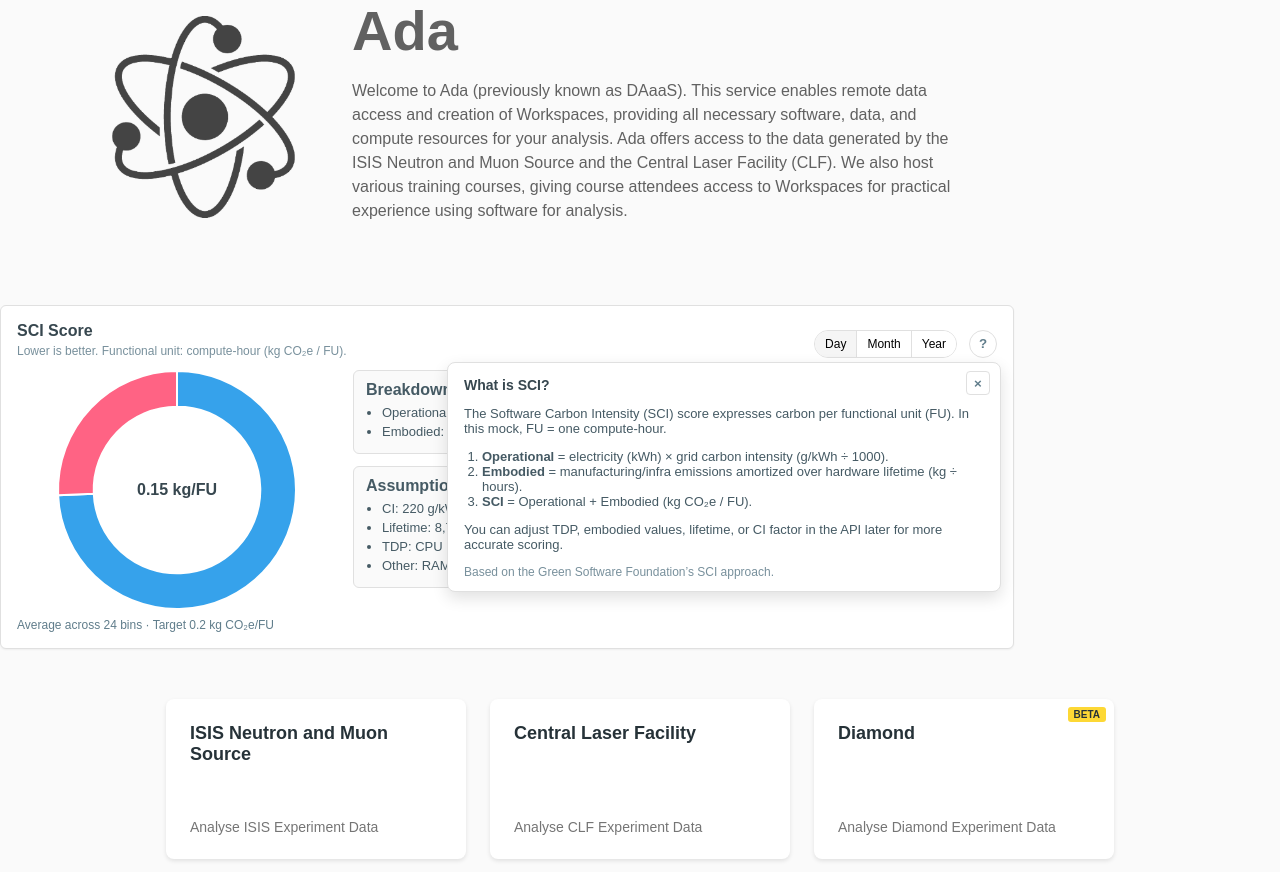
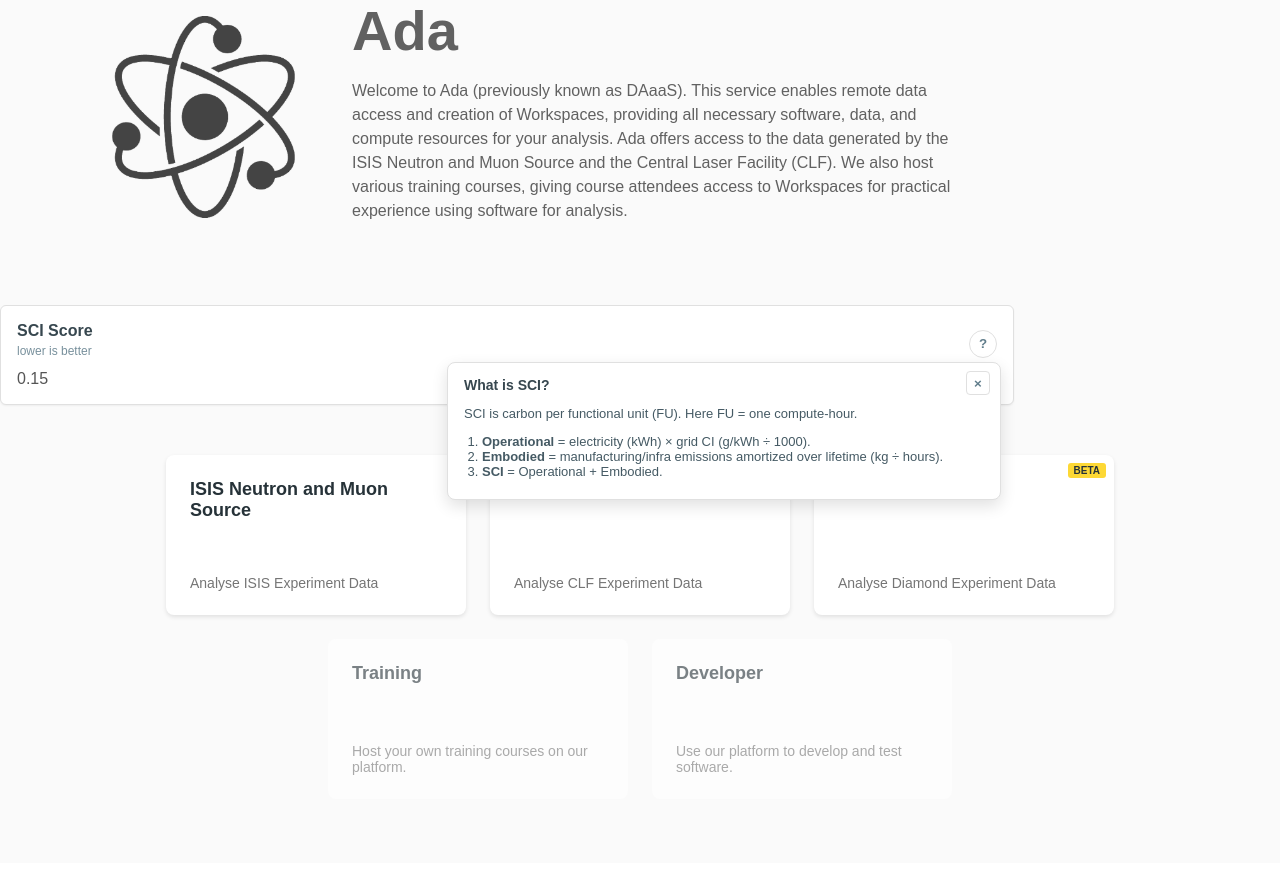
Before and after one commit to prodmodfour/Ada_Carbon_Monitoring_Implementation_Documentation, a Django app: page / in a window 1280 px wide, after a click that opens the changed part. Shown: the part 114-986 px from the top of the page. After the commit the page ends 889 px from the top, so only its background shows below. Run offline with Django 4.2, Linux system fonts and the light colour scheme.

Commit message:
Simplified sci card

```diff
--- a/source/main/static/css/style.css
+++ b/source/main/static/css/style.css
@@ -726,3 +726,19 @@
 .metric-list li{margin:4px 0}
 
 .sci-note{margin-top:8px;font-size:12px;color:#607d8b}
+/* Tighter SCI layout */
+.sci-body.slim{display:grid;grid-template-columns:320px 1fr;gap:16px;margin-top:12px}
+@media (max-width: 900px){ .sci-body.slim{grid-template-columns:1fr} }
+
+.sci-chart{position:relative;width:100%;height:240px}
+.sci-chart canvas{width:100% !important;height:100% !important;display:block}
+.sci-center.big{font-size:22px}
+
+/* Status badge */
+.status-badge{display:inline-block;margin-left:8px;padding:4px 8px;border-radius:999px;font-size:12px;font-weight:600}
+.status-badge.good{background:#e8f5e9;color:#1b5e20}
+.status-badge.warn{background:#fff8e1;color:#8d6e00}
+.status-badge.bad{background:#ffebee;color:#b71c1c}
+
+/* Utility */
+.muted{color:#78909c;margin-left:6px}
--- a/source/main/templates/home.html
+++ b/source/main/templates/home.html
@@ -36,61 +36,31 @@
     <div class="sci-head">
       <div>
         <div class="sci-title">SCI Score</div>
-        <div class="sci-caption">Lower is better. Functional unit: compute-hour (kg CO₂e / FU).</div>
+        <div class="sci-caption">lower is better</div>
       </div>
-      <div class="sci-controls">
-        <div class="seg">
-          <button class="seg-btn active" data-sci-range="day" aria-pressed="true">Day</button>
-          <button class="seg-btn" data-sci-range="month" aria-pressed="false">Month</button>
-          <button class="seg-btn" data-sci-range="year" aria-pressed="false">Year</button>
-        </div>
-        <button id="sciHelpBtn" class="sci-help-btn" aria-haspopup="dialog" aria-expanded="false" aria-controls="sciHelp" title="What is SCI?">?</button>
-      </div>
+      <button id="sciHelpBtn" class="sci-help-btn"
+              aria-haspopup="dialog" aria-expanded="false"
+              aria-controls="sciHelp" title="What is SCI?">?</button>
     </div>
 
-    <!-- Help popover -->
+    <!-- Help popover (kept) -->
     <div class="sci-popover hidden" id="sciHelp" role="dialog" aria-modal="true" aria-label="About SCI Score">
       <button class="sci-popover-close" id="sciHelpClose" aria-label="Close">×</button>
       <h4>What is SCI?</h4>
-      <p>The Software Carbon Intensity (SCI) score expresses carbon per functional unit (FU). In this mock, FU = one compute-hour.</p>
+      <p>SCI is carbon per functional unit (FU). Here FU = one compute-hour.</p>
       <ol class="sci-popover-list">
-        <li><strong>Operational</strong> = electricity (kWh) × grid carbon intensity (g/kWh ÷ 1000).</li>
-        <li><strong>Embodied</strong> = manufacturing/infra emissions amortized over hardware lifetime (kg ÷ hours).</li>
-        <li><strong>SCI</strong> = Operational + Embodied (kg CO₂e / FU).</li>
+        <li><strong>Operational</strong> = electricity (kWh) × grid CI (g/kWh ÷ 1000).</li>
+        <li><strong>Embodied</strong> = manufacturing/infra emissions amortized over lifetime (kg ÷ hours).</li>
+        <li><strong>SCI</strong> = Operational + Embodied.</li>
       </ol>
-      <p>You can adjust TDP, embodied values, lifetime, or CI factor in the API later for more accurate scoring.</p>
-      <p class="sci-popover-foot">Based on the Green Software Foundation’s SCI approach.</p>
     </div>
 
-    <div class="sci-body">
-      <div class="sci-chart" style="position:relative;width:100%;height:240px;">
-        <canvas id="sciChart"></canvas>
-        <div class="sci-center" id="sciCenter" style="position:absolute;inset:0;display:flex;align-items:center;justify-content:center;font-weight:700;color:#37474f;">—</div>
-      </div>
-
-      <aside class="sci-metrics">
-        <div class="metric-card">
-          <div class="metric-title">Breakdown (kg CO₂e / FU)</div>
-          <ul class="metric-list">
-            <li>Operational: <strong id="sciOp">—</strong></li>
-            <li>Embodied: <strong id="sciEmb">—</strong></li>
-          </ul>
-        </div>
-        <div class="metric-card">
-          <div class="metric-title">Assumptions</div>
-          <ul class="metric-list" id="sciAssump">
-            <!-- filled by JS -->
-          </ul>
-        </div>
-      </aside>
-    </div>
-
-    <div class="sci-note" id="sciNote"></div>
-    <div class="ci-error hidden" id="sciErr" role="alert">
-      <span id="sciErrMsg">Unable to load SCI score.</span>
-      <button id="sciRetry" class="pill">Retry</button>
+    <div class="sci-body solo">
+      <div id="sciValue" class="sci-value">—</div>
     </div>
   </section>
+
+
 
   <!-- Card grid for selecting data sources and features -->
   <div class="card-grid">
@@ -143,118 +113,46 @@
   </div>
 
   <!-- Chart.js + SCI script -->
-  <script src="https://cdn.jsdelivr.net/npm/chart.js"></script>
   <script>
-  (() => {
-    const $  = (s) => document.querySelector(s);
-    const $$ = (s) => Array.from(document.querySelectorAll(s));
+    (() => {
+      const sciCard   = document.querySelector('.sci-card');
+      const sciApi    = sciCard.dataset.sciUrl;
+      const elValue   = document.getElementById('sciValue');
 
-    const TARGET_BUDGET = 0.20;   // display target (kg CO2e / FU)
-    let sciChart;
-    let currentRange = 'day';
+      async function loadSCI() {
+        try {
+          // default to 'day' behind the scenes; UI stays minimal
+          const res = await fetch(`${sciApi}?range=day`, { cache: 'no-store' });
+          if (!res.ok) throw new Error(`HTTP ${res.status}`);
+          const data = await res.json();
+          elValue.textContent = Number(data.avg_score).toFixed(2);  // no unit
+        } catch (e) {
+          console.error('SCI fetch failed:', e);
+          elValue.textContent = '—';
+        }
+      }
 
-    const ctx  = document.getElementById('sciChart').getContext('2d');
-    const ctr  = document.getElementById('sciCenter');
-    const elOp = document.getElementById('sciOp');
-    const elEm = document.getElementById('sciEmb');
-    const elAss= document.getElementById('sciAssump');
-    const elNote = document.getElementById('sciNote');
-    const elErr  = document.getElementById('sciErr');
-    const elErrMsg = document.getElementById('sciErrMsg');
+      // ? popover
+      const btn = document.getElementById('sciHelpBtn');
+      const pop = document.getElementById('sciHelp');
+      const x   = document.getElementById('sciHelpClose');
+      let open = false, onDoc=null, onEsc=null;
+      function openHelp(){ if(open) return; pop.classList.remove('hidden'); btn.setAttribute('aria-expanded','true'); open=true;
+        onDoc=(e)=>{ if(!pop.contains(e.target) && e.target!==btn) closeHelp(); };
+        onEsc=(e)=>{ if(e.key==='Escape') closeHelp(); };
+        document.addEventListener('mousedown', onDoc); document.addEventListener('keydown', onEsc);
+      }
+      function closeHelp(){ if(!open) return; pop.classList.add('hidden'); btn.setAttribute('aria-expanded','false'); open=false;
+        document.removeEventListener('mousedown', onDoc); document.removeEventListener('keydown', onEsc);
+      }
+      btn.addEventListener('click', ()=> open ? closeHelp() : openHelp());
+      x.addEventListener('click', closeHelp);
 
-    // Read resolved API URL from DOM (robust to any URL prefix)
-    const sciApiBase = document.querySelector('.sci-card').dataset.sciUrl;
+      loadSCI();
+    })();
+    </script>
 
-    function setCenter(text){ ctr.textContent = text; }
 
-    function renderRing(score, target){
-      const filled = Math.min(score/target, 1);
-      const data = { labels: ['Score','Remaining'], datasets: [{ data: [filled, 1-filled], cutout: '70%' }] };
-      const options = { responsive:true, maintainAspectRatio:false, resizeDelay:150, plugins:{ legend:{display:false}, tooltip:{enabled:false} } };
-      if (sciChart) { sciChart.data = data; sciChart.options = options; sciChart.update(); }
-      else { sciChart = new Chart(ctx, { type:'doughnut', data, options }); }
-    }
 
-    function renderAssumptions(a){
-      elAss.innerHTML = `
-        <li>CI: ${a.ci_g_per_kwh} g/kWh</li>
-        <li>Lifetime: ${a.lifetime_h.toLocaleString()} h</li>
-        <li>TDP: CPU ${a.tdp_spec.cpu_count}×${a.tdp_spec.cpu_tdp_w}W, GPU ${a.tdp_spec.gpu_count}×${a.tdp_spec.gpu_tdp_w}W</li>
-        <li>Other: RAM ${a.tdp_spec.ram_w}W, Misc ${a.tdp_spec.other_w}W</li>
-      `;
-    }
-
-    async function fetchSCI(range){
-      const url = `${sciApiBase}?range=${encodeURIComponent(range)}`;
-      const res = await fetch(url, { cache: 'no-store' });
-      if (!res.ok) {
-        const text = await res.text().catch(()=> '');
-        throw new Error(`HTTP ${res.status}${text ? `: ${text.slice(0,120)}` : ''}`);
-      }
-      return res.json();
-    }
-
-    async function loadSCI(range = currentRange){
-      try{
-        elErr.classList.add('hidden');
-        const data = await fetchSCI(range);
-
-        const avg = data.avg_score;
-        setCenter(`${avg.toFixed(2)} kg/FU`);
-        renderRing(avg, TARGET_BUDGET);
-
-        elOp.textContent = data.operational_kg_per_fu.toFixed(3);
-        elEm.textContent = data.embodied_kg_per_fu.toFixed(3);
-        renderAssumptions(data.assumptions);
-
-        elNote.textContent = `Average across ${data.labels.length} bins · Target ${TARGET_BUDGET} kg CO₂e/FU`;
-      }catch(err){
-        console.error('SCI fetch failed:', err);
-        elErrMsg.textContent = `Unable to load SCI score (${err.message}).`;
-        elErr.classList.remove('hidden');
-      }
-    }
-
-    // Range controls
-    document.querySelector('.sci-controls').addEventListener('click', (e) => {
-      const btn = e.target.closest('[data-sci-range]'); if (!btn) return;
-      $$('.sci-controls .seg-btn').forEach(b => { b.classList.remove('active'); b.setAttribute('aria-pressed','false'); });
-      btn.classList.add('active'); btn.setAttribute('aria-pressed','true');
-      currentRange = btn.dataset.sciRange;
-      loadSCI();
-    });
-    document.getElementById('sciRetry').addEventListener('click', () => loadSCI());
-
-    // Help popover
-    const elHelpBtn = document.getElementById('sciHelpBtn');
-    const elHelp    = document.getElementById('sciHelp');
-    const elClose   = document.getElementById('sciHelpClose');
-    let open = false, onDoc=null, onEsc=null;
-
-    function openHelp(){
-      if (open) return;
-      elHelp.classList.remove('hidden');
-      elHelpBtn.setAttribute('aria-expanded','true');
-      open = true;
-      onDoc = (e)=>{ if (!elHelp.contains(e.target) && e.target !== elHelpBtn) closeHelp(); };
-      onEsc = (e)=>{ if (e.key === 'Escape') closeHelp(); };
-      document.addEventListener('mousedown', onDoc);
-      document.addEventListener('keydown', onEsc);
-    }
-    function closeHelp(){
-      if (!open) return;
-      elHelp.classList.add('hidden');
-      elHelpBtn.setAttribute('aria-expanded','false');
-      open = false;
-      document.removeEventListener('mousedown', onDoc);
-      document.removeEventListener('keydown', onEsc);
-    }
-    elHelpBtn.addEventListener('click', ()=> open ? closeHelp() : openHelp());
-    elClose.addEventListener('click', closeHelp);
-
-    // Initial load
-    loadSCI();
-  })();
-  </script>
 </body>
 </html>
```
